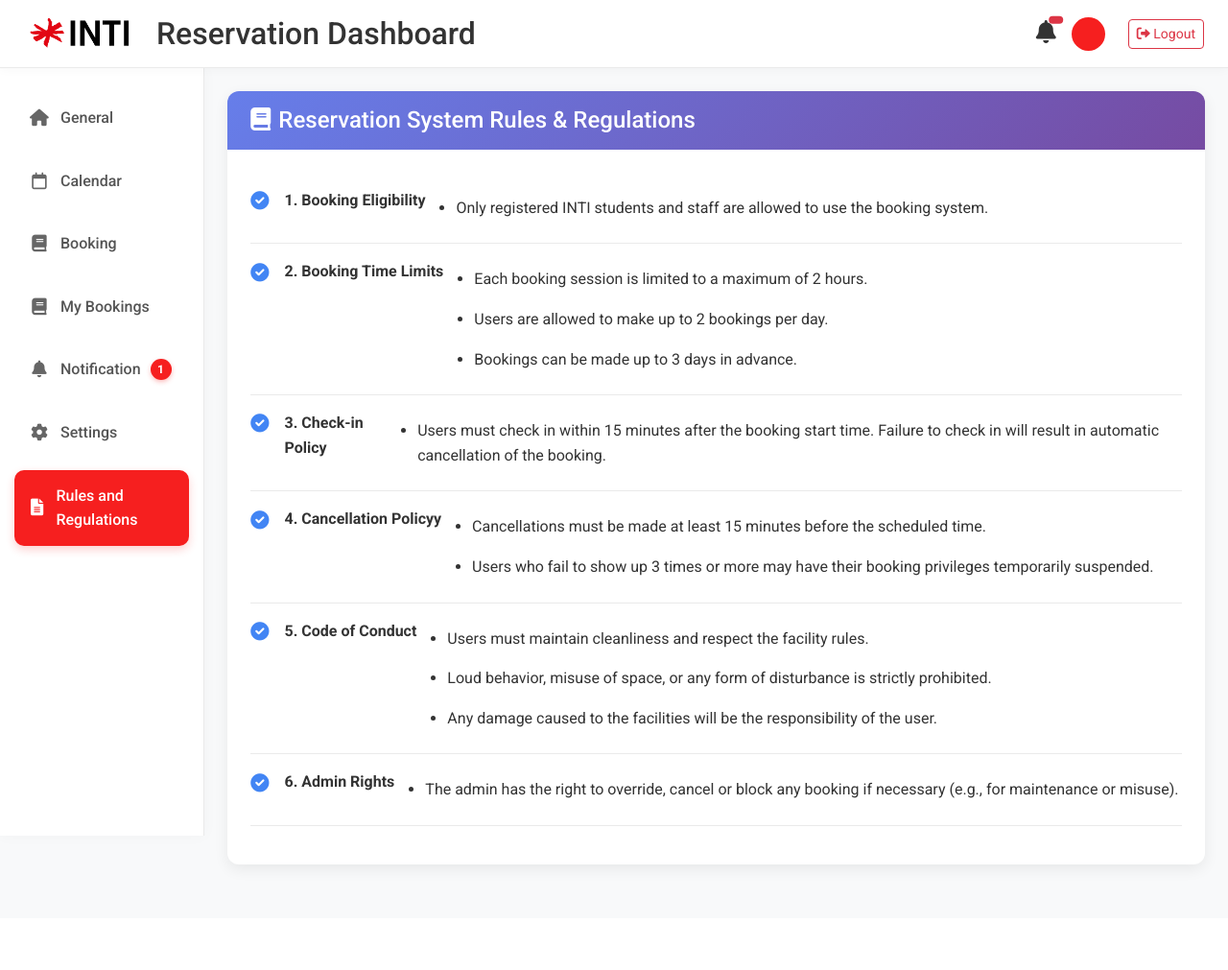
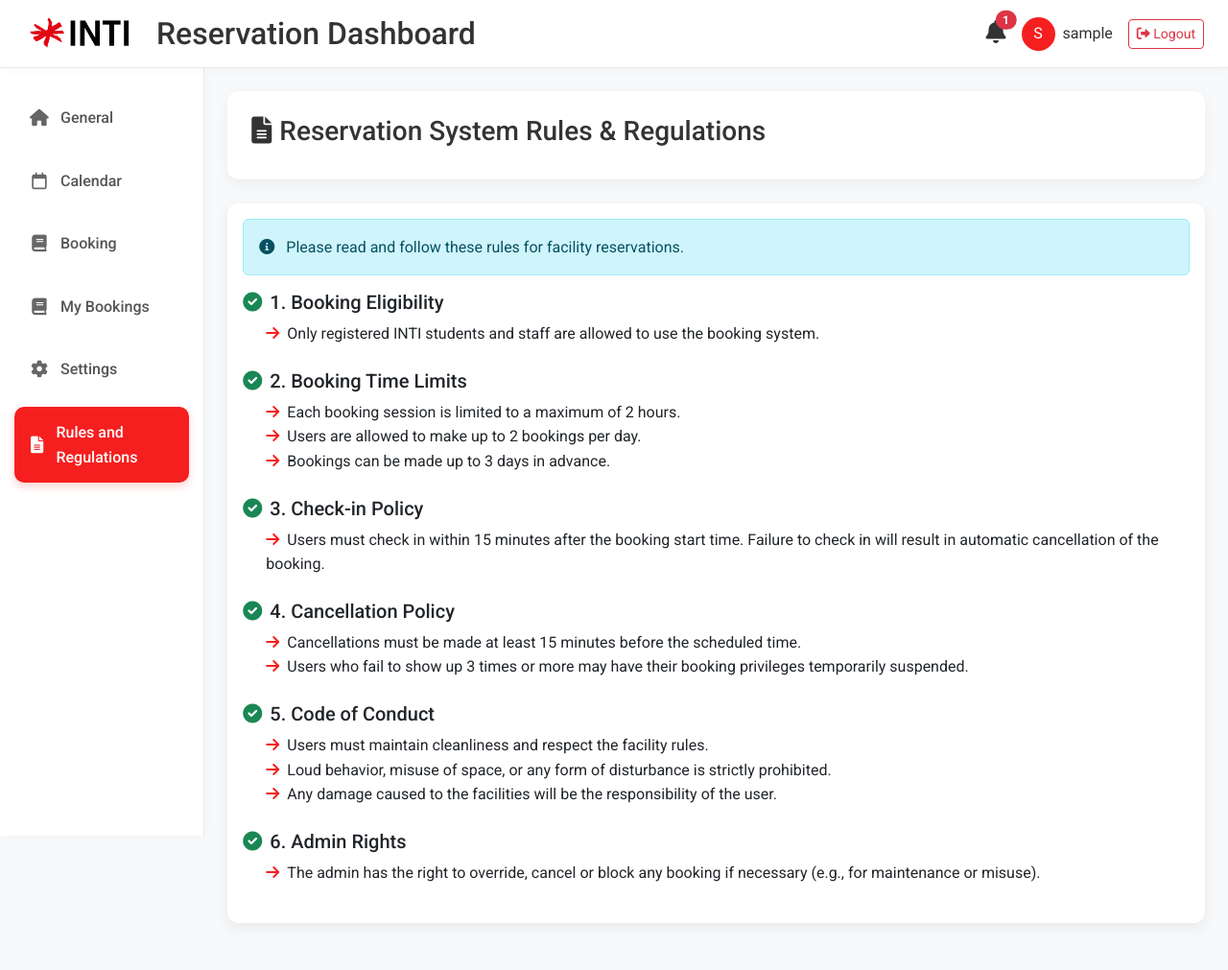
Before and after one commit to XXD051030/INTI_Smart_Booking_FYP, a PHP site: page /rules.php in a window 1280 px wide. Shown: the whole page at 96% size. Before the commit the page ends 909 px from the top, so only its background shows below. Run offline with PHP 8.4, Linux system fonts and the light colour scheme; the visitor is signed in with stand-in values (Sample User, id 1); data that the repository does not hold is empty.

Commit message:
V0.4.1 Navigation cleanup & design synchronization

```diff
--- a/booking.php
+++ b/booking.php
@@ -99,12 +99,6 @@ include "includes/lang_loader.php";
                     <div class="nav-item">
                         <a class="nav-link" href="my_bookings.php">
                             <i class="fas fa-book"></i> <?php echo $text['mybk']; ?>
-                        </a>
-                    </div>
-                    <div class="nav-item">
-                        <a class="nav-link" href="#">
-                            <i class="fas fa-bell"></i> <?php echo $text['notification']; ?>
-                            <span class="notification-badge">1</span>
                         </a>
                     </div>
                     <div class="nav-item">
--- a/calendar.php
+++ b/calendar.php
@@ -389,12 +389,6 @@ include "includes/lang_loader.php";
                     <div class="nav-item">
                         <a class="nav-link" href="my_bookings.php">
                             <i class="fas fa-book"></i> <?php echo $text['mybk']; ?>
-                        </a>
-                    </div>
-                    <div class="nav-item">
-                        <a class="nav-link" href="#">
-                            <i class="fas fa-bell"></i> <?php echo $text['notification']; ?>
-                            <span class="notification-badge">1</span>
                         </a>
                     </div>
                     <div class="nav-item">
--- a/css/style.css
+++ b/css/style.css
@@ -62,20 +62,6 @@ body {
 .card:hover {
     transform: translateY(-5px);
     box-shadow: 0 8px 20px rgba(0, 0, 0, 0.1);
-}
-.notification-badge {
-    background-color: rgb(246, 31, 31);
-    color: white;
-    border-radius: 50%;
-    width: 22px;
-    height: 22px;
-    display: flex;
-    align-items: center;
-    justify-content: center;
-    font-size: 12px;
-    margin-left: 10px;
-    font-weight: 600;
-    box-shadow: 0 2px 5px rgba(246, 31, 31, 0.3);
 }
 .profile-section {
     background-color: #fff;
--- a/general.php
+++ b/general.php
@@ -93,12 +93,6 @@ include "includes/lang_loader.php";
                         </a>
                     </div>
                     <div class="nav-item">
-                        <a class="nav-link" href="#">
-                            <i class="fas fa-bell"></i> <?php echo $text['notification']; ?>
-                            <span class="notification-badge">1</span>
-                        </a>
-                    </div>
-                    <div class="nav-item">
                         <a class="nav-link" href="setting.php">
                             <i class="fas fa-cog"></i> <?php echo $text['settings']; ?>
                         </a>
--- a/language.php
+++ b/language.php
@@ -203,12 +203,6 @@ if ($_SERVER['REQUEST_METHOD'] === 'POST') {
                             <i class="fas fa-book"></i> <?php echo $text['mybk']; ?>
                         </a>
                     </div>
-                    <div class="nav-item">
-                        <a class="nav-link" href="#">
-                            <i class="fas fa-bell"></i> <?php echo $text['notification']; ?>
-                            <span class="notification-badge">1</span>
-                        </a>
-                    </div>
                     <div class="nav-item active">
                         <a class="nav-link" href="setting.php">
                             <i class="fas fa-cog"></i> <?php echo $text['settings']; ?>
--- a/my_bookings.php
+++ b/my_bookings.php
@@ -176,12 +176,6 @@ include "includes/lang_loader.php";
                     <div class="nav-item active">
                         <a class="nav-link" href="my_bookings.php">
                             <i class="fas fa-book"></i> <?php echo $text['mybk']; ?>
-                        </a>
-                    </div>
-                    <div class="nav-item">
-                        <a class="nav-link" href="#">
-                            <i class="fas fa-bell"></i> <?php echo $text['notification']; ?>
-                            <span class="notification-badge">1</span>
                         </a>
                     </div>
                     <div class="nav-item">
--- a/profile.php
+++ b/profile.php
@@ -194,12 +194,6 @@ include "includes/lang_loader.php";
                             <i class="fas fa-book"></i> <?php echo $text['mybk']; ?>
                         </a>
                     </div>
-                    <div class="nav-item">
-                        <a class="nav-link" href="#">
-                            <i class="fas fa-bell"></i> <?php echo $text['notification']; ?>
-                            <span class="notification-badge">1</span>
-                        </a>
-                    </div>
                     <div class="nav-item active">
                         <a class="nav-link" href="setting.php">
                             <i class="fas fa-cog"></i> <?php echo $text['settings']; ?>
--- a/rules.php
+++ b/rules.php
@@ -1,13 +1,35 @@
 <?php
+session_start();
+require_once 'db.php';
 
-include "includes/lang_loader.php";
+// Check if user is logged in
+if (!isset($_SESSION['user_id'])) {
+    header('Location: login');
+    exit;
+}
 
-//rules
-// Check if admin is logged in
-if (!isset($_SESSION['user_id'])) {
+// Get user information from database
+try {
+    $stmt = $pdo->prepare("SELECT username, email FROM users WHERE user_id = ?");
+    $stmt->execute([$_SESSION['user_id']]);
+    $user = $stmt->fetch();
+
+    if (!$user) {
+        // User not found in database, logout
+        session_destroy();
         header('Location: login.php');
         exit;
     }
+
+    $username = htmlspecialchars($user['username']);
+    $email = htmlspecialchars($user['email']);
+    $user_initial = strtoupper(substr($username, 0, 1));
+} catch (PDOException $e) {
+    // Database error, redirect to login
+    header('Location: login.php');
+    exit;
+}
+include "includes/lang_loader.php";
 ?>
 
 
@@ -21,70 +43,6 @@ if (!isset($_SESSION['user_id'])) {
     <link href="https://cdn.jsdelivr.net/npm/bootstrap@5.3.0-alpha1/dist/css/bootstrap.min.css" rel="stylesheet">
     <link rel="stylesheet" href="https://cdnjs.cloudflare.com/ajax/libs/font-awesome/6.0.0/css/all.min.css">
     <link rel="stylesheet" href="css/style.css">
-    <style>
-         body {
-            background-color: #f8f9fa;
-            font-family: 'Roboto', sans-serif;
-        }
-        .main-content {
-            padding: 2rem;
-        }
-        .rules-card {
-            background: white;
-            border-radius: 12px;
-            box-shadow: 0 5px 15px rgba(0,0,0,0.07);
-            padding: 1.5rem;
-            margin-bottom: 2rem;
-        }
-        .rules-card h2 {
-            color: #333;
-            font-weight: 600;
-            margin-bottom: 1.5rem;
-        }
-        .rules-list {
-            list-style-type: none;
-            padding: 0;
-        }
-        .rules-list li {
-            padding: 1rem 0;
-            border-bottom: 1px solid #eaeaea;
-            display: flex;
-            align-items: flex-start;
-        }
-        .rules-list li i {
-            color: #4285F4;
-            margin-right: 1rem;
-            font-size: 1.2rem;
-            margin-top: 0.2rem;
-        }
-        .rules-list ul {
-            margin-left: 2rem;
-            list-style-type: disc;
-            padding-left: 0;
-        }
-        .rules-list ul li {
-            border-bottom: none;
-            padding: 0.5rem 0;
-            display: list-item;
-        }
-        .rule-header {
-            background: linear-gradient(135deg, #667eea 0%, #764ba2 100%);
-            color: white;
-            padding: 1rem 1.5rem;
-            border-radius: 12px 12px 0 0;
-            margin: -1.5rem -1.5rem 1.5rem;
-        }
-        @media (max-width: 768px) {
-            .main-content {
-                margin-left: 0;
-            }
-            .sidebar {
-                width: 100%;
-                height: auto;
-                position: relative;
-            }
-        }
-    </style>
 </head>
 <body>
     <div class="container-fluid p-0">
@@ -97,6 +55,7 @@ if (!isset($_SESSION['user_id'])) {
                 <div class="position-relative me-3">
                     <i class="fas fa-bell fs-4"></i>
                     <span class="position-absolute top-0 start-100 translate-middle badge rounded-pill bg-danger">
+                        1
                     </span>
                 </div>
                 <div class="d-flex align-items-center">
@@ -135,12 +94,6 @@ if (!isset($_SESSION['user_id'])) {
                         </a>
                     </div>
                     <div class="nav-item">
-                        <a class="nav-link" href="#">
-                            <i class="fas fa-bell"></i> <?php echo $text['notification']; ?>
-                            <span class="notification-badge">1</span>
-                        </a>
-                    </div>
-                    <div class="nav-item">
                         <a class="nav-link" href="setting.php">
                             <i class="fas fa-cog"></i> <?php echo $text['settings']; ?>
                         </a>
@@ -155,48 +108,71 @@ if (!isset($_SESSION['user_id'])) {
 
 
             <!-- Main Content -->
-        <div class="col-md-9 col-lg-10 p-4 main-content">
-        <div class="rules-card">
-            <div class="rule-header">
-                <h4 class="mb-0"><i class="fas fa-book me-2"></i>Reservation System Rules & Regulations</h4>
+            <div class="col-md-9 col-lg-10 p-4">
+                <div class="profile-section">
+                    <h3><i class="fas fa-file-alt me-2"></i>Reservation System Rules & Regulations</h3>
                 </div>
-            <ul class="rules-list">
-                <li><i class="fas fa-check-circle"></i><strong><?php echo $text['sub1']; ?></strong>
-                    <ul>
-                        <li><?php echo $text['text1']; ?></li>
+
+                <div class="card">
+                    <div class="card-body">
+                        <div class="row">
+                            <div class="col-12">
+                                <div class="alert alert-info">
+                                    <i class="fas fa-info-circle me-2"></i>
+                                    Please read and follow these rules for facility reservations.
+                                </div>
+
+                                <div class="rules-content">
+                                    <div class="rule-item mb-4">
+                                        <h5><i class="fas fa-check-circle text-success me-2"></i><?php echo $text['sub1']; ?></h5>
+                                        <ul class="list-unstyled ms-4">
+                                            <li><i class="fas fa-arrow-right text-primary me-2"></i><?php echo $text['text1']; ?></li>
                                         </ul>
-                </li>
-                <li><i class="fas fa-check-circle"></i><strong><?php echo $text['sub2']; ?></strong>
-                    <ul>
-                        <li><?php echo $text['text2.1']; ?></li>
-                        <li><?php echo $text['text2.2']; ?></li>
-                        <li><?php echo $text['text2.3']; ?></li>
+                                    </div>
+
+                                    <div class="rule-item mb-4">
+                                        <h5><i class="fas fa-check-circle text-success me-2"></i><?php echo $text['sub2']; ?></h5>
+                                        <ul class="list-unstyled ms-4">
+                                            <li><i class="fas fa-arrow-right text-primary me-2"></i><?php echo $text['text2.1']; ?></li>
+                                            <li><i class="fas fa-arrow-right text-primary me-2"></i><?php echo $text['text2.2']; ?></li>
+                                            <li><i class="fas fa-arrow-right text-primary me-2"></i><?php echo $text['text2.3']; ?></li>
                                         </ul>
-                </li>
-                <li><i class="fas fa-check-circle"></i><strong><?php echo $text['sub3']; ?></strong>
-                    <ul>
-                        <li><?php echo $text['text3']; ?></li>
+                                    </div>
+
+                                    <div class="rule-item mb-4">
+                                        <h5><i class="fas fa-check-circle text-success me-2"></i><?php echo $text['sub3']; ?></h5>
+                                        <ul class="list-unstyled ms-4">
+                                            <li><i class="fas fa-arrow-right text-primary me-2"></i><?php echo $text['text3']; ?></li>
                                         </ul>
-                </li>
-                <li><i class="fas fa-check-circle"></i><strong><?php echo $text['sub4']; ?>y</strong>
-                    <ul>
-                        <li><?php echo $text['text4.1']; ?></li>
-                        <li><?php echo $text['text4.2']; ?></li>
+                                    </div>
+
+                                    <div class="rule-item mb-4">
+                                        <h5><i class="fas fa-check-circle text-success me-2"></i><?php echo $text['sub4']; ?></h5>
+                                        <ul class="list-unstyled ms-4">
+                                            <li><i class="fas fa-arrow-right text-primary me-2"></i><?php echo $text['text4.1']; ?></li>
+                                            <li><i class="fas fa-arrow-right text-primary me-2"></i><?php echo $text['text4.2']; ?></li>
                                         </ul>
-                </li>
-                <li><i class="fas fa-check-circle"></i><strong><?php echo $text['sub5']; ?></strong>
-                    <ul>
-                        <li><?php echo $text['text5.1']; ?></li>
-                        <li><?php echo $text['text5.2']; ?></li>
-                        <li><?php echo $text['text5.3']; ?></li>
+                                    </div>
+
+                                    <div class="rule-item mb-4">
+                                        <h5><i class="fas fa-check-circle text-success me-2"></i><?php echo $text['sub5']; ?></h5>
+                                        <ul class="list-unstyled ms-4">
+                                            <li><i class="fas fa-arrow-right text-primary me-2"></i><?php echo $text['text5.1']; ?></li>
+                                            <li><i class="fas fa-arrow-right text-primary me-2"></i><?php echo $text['text5.2']; ?></li>
+                                            <li><i class="fas fa-arrow-right text-primary me-2"></i><?php echo $text['text5.3']; ?></li>
                                         </ul>
-                </li>
-                <li><i class="fas fa-check-circle"></i><strong><?php echo $text['sub6']; ?></strong>
-                    <ul>
-                        <li><?php echo $text['text6']; ?></li>
+                                    </div>
+
+                                    <div class="rule-item mb-4">
+                                        <h5><i class="fas fa-check-circle text-success me-2"></i><?php echo $text['sub6']; ?></h5>
+                                        <ul class="list-unstyled ms-4">
+                                            <li><i class="fas fa-arrow-right text-primary me-2"></i><?php echo $text['text6']; ?></li>
                                         </ul>
-                </li>
-            </ul>
+                                    </div>
+                                </div>
+                            </div>
+                        </div>
+                    </div>
                 </div>
         </div>
     </div>
--- a/support.php
+++ b/support.php
@@ -137,12 +137,6 @@ include "includes/lang_loader.php";
                             <i class="fas fa-book"></i> <?php echo $text['mybk']; ?>
                         </a>
                     </div>
-                    <div class="nav-item">
-                        <a class="nav-link" href="#">
-                            <i class="fas fa-bell"></i> <?php echo $text['notification']; ?>
-                            <span class="notification-badge">1</span>
-                        </a>
-                    </div>
                     <div class="nav-item active">
                         <a class="nav-link" href="setting.php">
                             <i class="fas fa-cog"></i> <?php echo $text['settings']; ?>
```
Also changed, not shown: BOOKING_SYSTEM_README.md (deleted, +0 -199 lines), setting.php (+58 -124 lines), README.md. Lines whose indentation alone changed are shown as unchanged.
